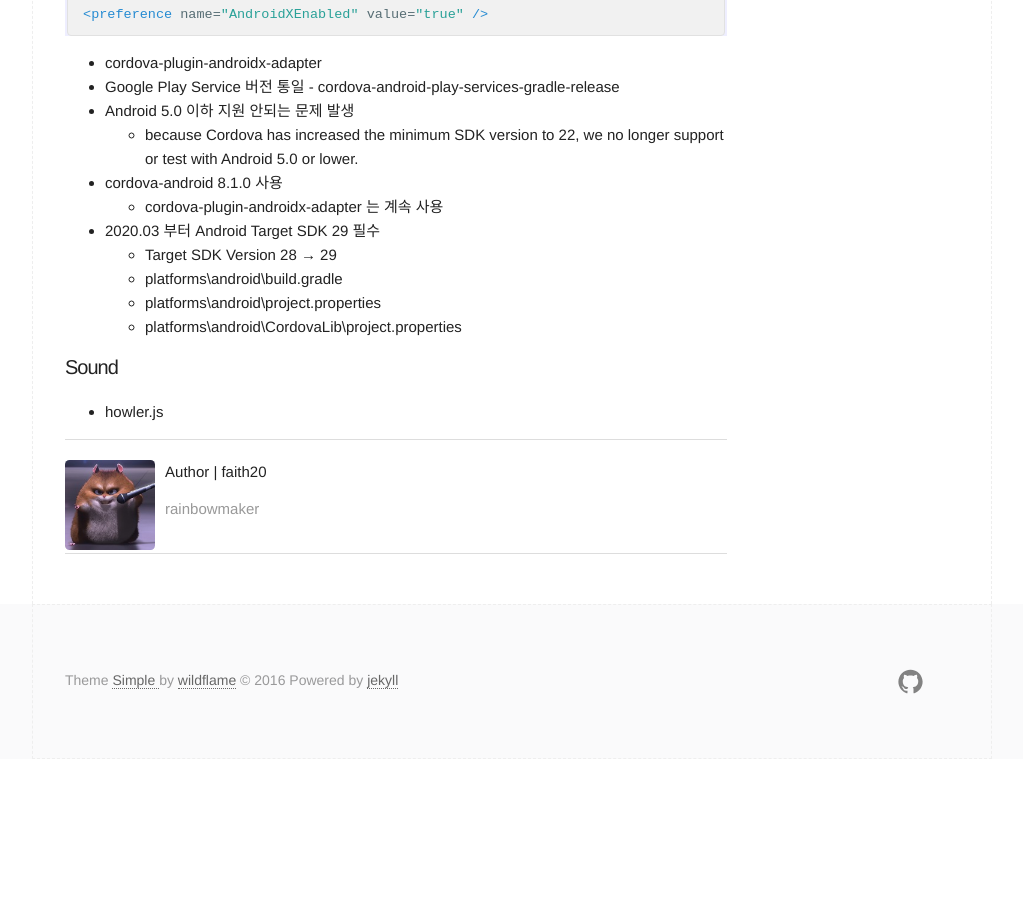
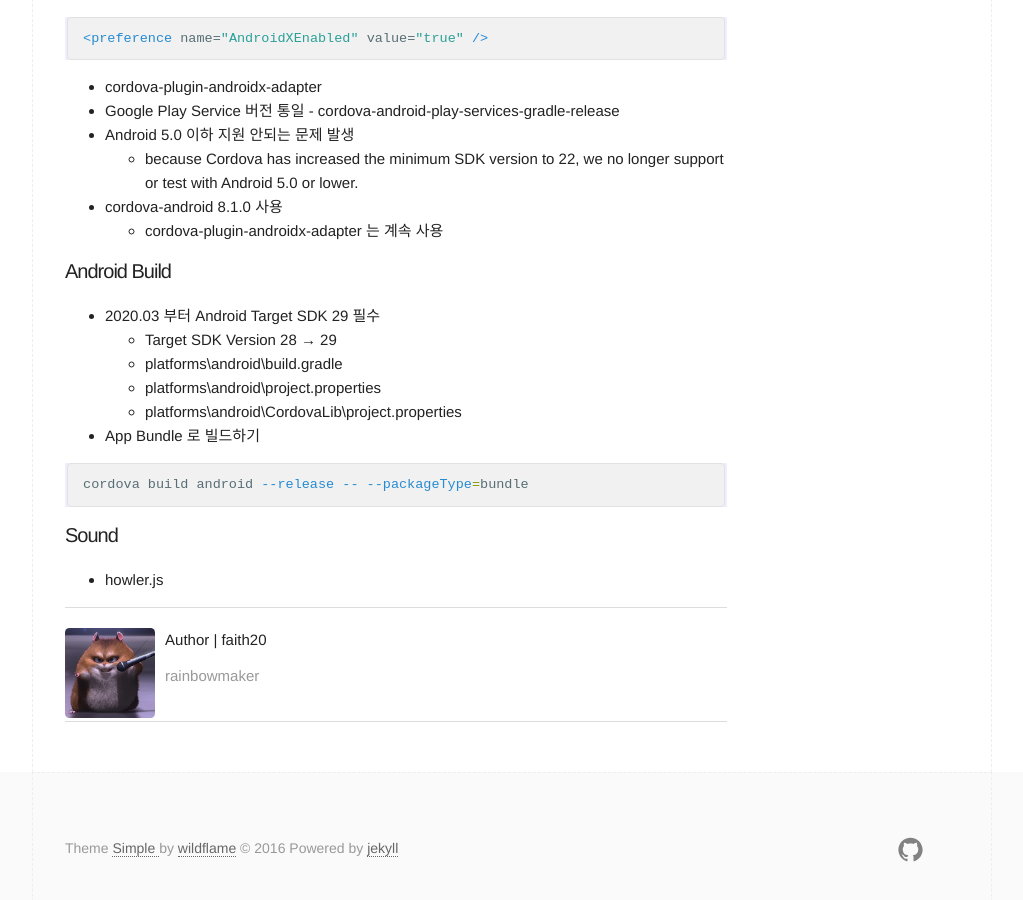
Before and after one commit to faith20/faith20.github.io, a Jekyll site: the page built from _posts/2020-08-22-Cordova-Build.md, in a window 1280 px wide and 900 px high, scrolled down 8155 px. Shown: the whole window, without its empty margins (128-1151 px from the left). Built offline with Jekyll 4.4.1, drawn with Linux system fonts in a browser that asks for light colours; our own code applies the rules of GitHub Pages for plain Markdown files; comment, search, counter and statistics services are not loaded; before the commit the page ends 8914 px from its top, so only the background shows below that.

Commit message:
Add App Bundle Build

````diff
--- a/_posts/2020-08-22-Cordova-Build.md
+++ b/_posts/2020-08-22-Cordova-Build.md
@@ -390,11 +390,19 @@
   - because Cordova has increased the minimum SDK version to 22, we no longer support or test with Android 5.0 or lower.
 - cordova-android 8.1.0 사용
   - cordova-plugin-androidx-adapter 는 계속 사용
+
+### Android Build
+
 - 2020.03 부터 Android Target SDK 29 필수
   - Target SDK Version 28 → 29
   - platforms\android\build.gradle
   - platforms\android\project.properties
   - platforms\android\CordovaLib\project.properties
+- App Bundle 로 빌드하기
+
+```bash
+cordova build android --release -- --packageType=bundle
+```
 
 ### Sound
 
````
Also changed, not shown: assets/images/ellipse.png (added).
